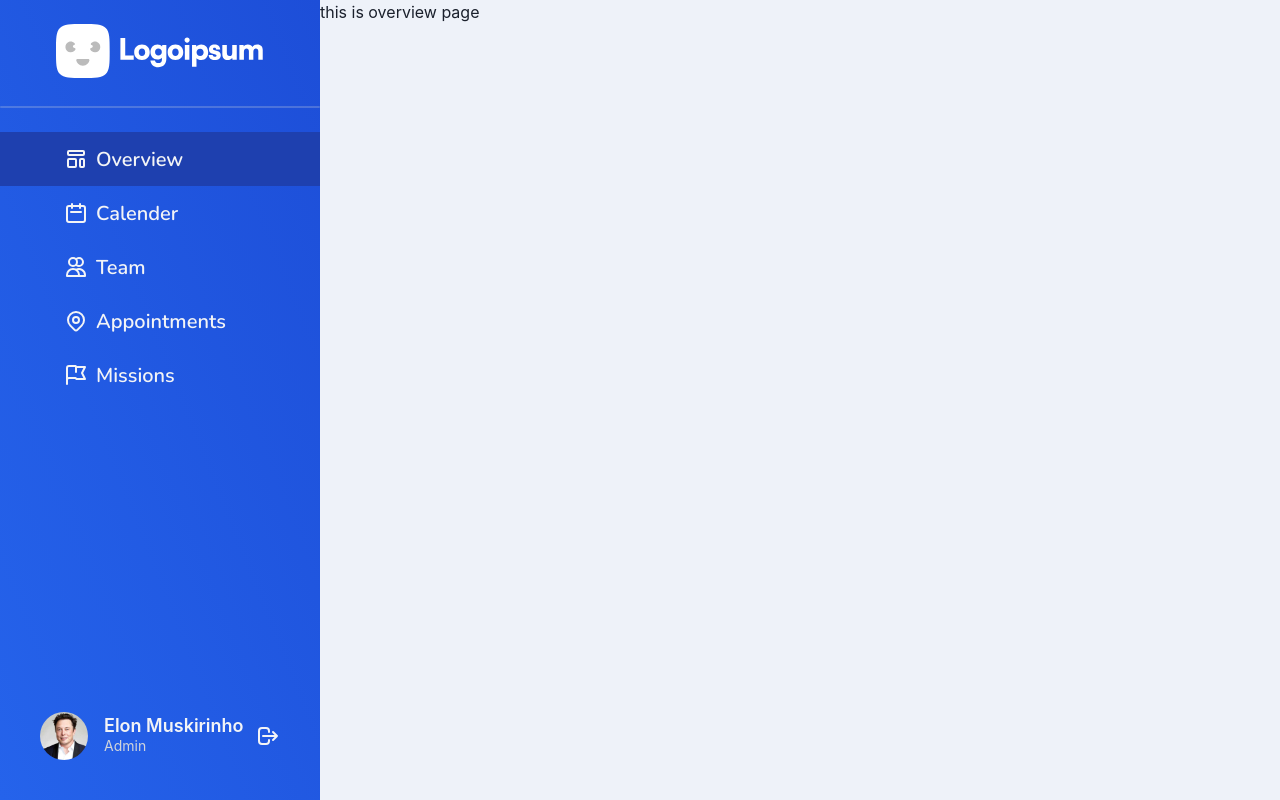
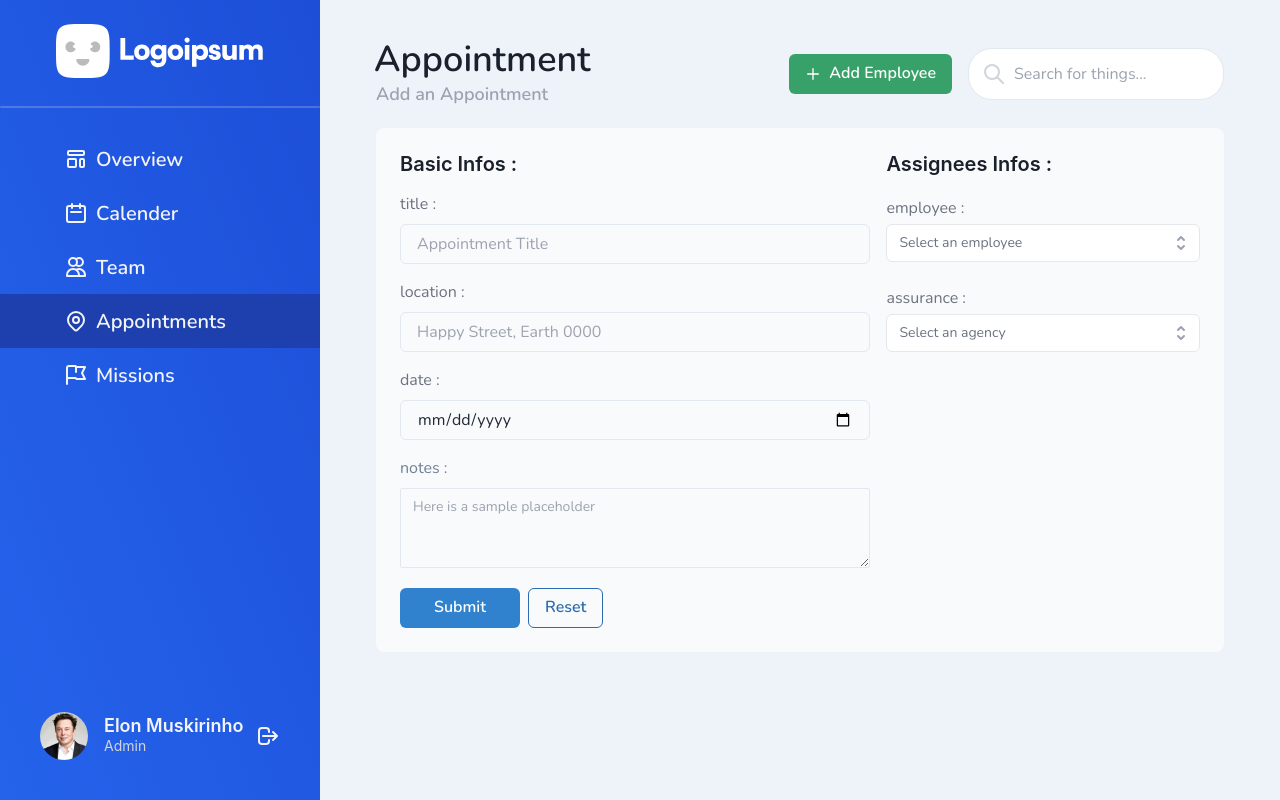
Before and after one commit to firasjaber/rb-expertise, a React (Create React App) app in the folder frontend/: page /appointments/add in a window 1280 px wide. Before the commit this address led to /overview. Built offline with nearby package versions, Linux system fonts and the light colour scheme.

Commit message:
add appointment page ui

```diff
--- /dev/null
+++ b/frontend/src/components/ListInput.tsx
@@ -0,0 +1,80 @@
+import { Fragment } from 'react';
+import { Listbox, Transition } from '@headlessui/react';
+import { CheckIcon, SelectorIcon } from '@heroicons/react/solid';
+
+interface Props {
+  list: any;
+  selected: any;
+  setSelected: any;
+  error: boolean;
+}
+
+export default function ListInput({
+  list,
+  selected,
+  setSelected,
+  error,
+}: Props) {
+  return (
+    <div className='w-full'>
+      <Listbox value={selected} onChange={(data) => setSelected(data)}>
+        <div className='relative mt-1'>
+          <Listbox.Button
+            className={`relative w-full py-2 pl-3 pr-10 text-left bg-white rounded-md  border-gray-200 cursor-default focus:outline-none focus-visible:ring-2 focus-visible:ring-opacity-75 focus-visible:ring-white focus-visible:ring-offset-orange-300 focus-visible:ring-offset-2 focus-visible:border-indigo-500 sm:text-sm ${
+              error ? 'border-2 border-red-500' : 'border'
+            }`}
+          >
+            <span className='block truncate'>{selected.name}</span>
+            <span className='absolute inset-y-0 right-0 flex items-center pr-2 pointer-events-none'>
+              <SelectorIcon
+                className='w-5 h-5 text-gray-400'
+                aria-hidden='true'
+              />
+            </span>
+          </Listbox.Button>
+          <Transition
+            as={Fragment}
+            leave='transition ease-in duration-100'
+            leaveFrom='opacity-100'
+            leaveTo='opacity-0'
+          >
+            <Listbox.Options className='absolute z-10 w-full py-1 mt-1 overflow-auto text-base bg-white rounded-md shadow-lg max-h-60 ring-1 ring-black ring-opacity-5 focus:outline-none sm:text-sm'>
+              {list.map((person: any, personIdx: any) => (
+                <Listbox.Option
+                  key={personIdx}
+                  className={({ active }) =>
+                    `${active ? 'text-amber-900 bg-amber-100' : 'text-gray-900'}
+                          cursor-default select-none relative py-2 pl-10 pr-4`
+                  }
+                  value={person}
+                >
+                  {({ selected, active }) => (
+                    <>
+                      <span
+                        className={`${
+                          selected ? 'font-medium' : 'font-normal'
+                        } block truncate`}
+                      >
+                        {person.name}
+                      </span>
+                      {selected ? (
+                        <span
+                          className={`${
+                            active ? 'text-amber-600' : 'text-amber-600'
+                          }
+                                absolute inset-y-0 left-0 flex items-center pl-3`}
+                        >
+                          <CheckIcon className='w-5 h-5' aria-hidden='true' />
+                        </span>
+                      ) : null}
+                    </>
+                  )}
+                </Listbox.Option>
+              ))}
+            </Listbox.Options>
+          </Transition>
+        </div>
+      </Listbox>
+    </div>
+  );
+}
--- a/frontend/src/containers/Home.tsx
+++ b/frontend/src/containers/Home.tsx
@@ -4,6 +4,7 @@ import {
   Team,
   Appointments,
   EditEmployee,
+  AddAppointment,
 } from 'pages';
 import { Redirect, Route, Switch } from 'react-router-dom';
 import { Overview } from '../pages/Overview';
@@ -28,6 +29,9 @@ const Home = (props: Props) => {
       <Route path='/appointments' exact>
         <Appointments />
       </Route>
+      <Route path='/appointments/add' exact>
+        <AddAppointment />
+      </Route>
       <Route path='/overview' exact>
         <Overview />
       </Route>
--- /dev/null
+++ b/frontend/src/pages/AddAppointment/AddAppointment.tsx
@@ -0,0 +1,16 @@
+import { PageHeader } from 'components/PageHeader';
+import React from 'react';
+import AddAppointmentForm from './AddAppointmentForm';
+
+interface Props {}
+
+const AddAppointment = (props: Props) => {
+  return (
+    <div className='flex flex-col flex-1 p-10 px-14 font-nunito'>
+      <PageHeader title='Appointment' description='Add an Appointment' />
+      <AddAppointmentForm />
+    </div>
+  );
+};
+
+export default AddAppointment;
--- /dev/null
+++ b/frontend/src/pages/AddAppointment/AddAppointmentForm.tsx
@@ -0,0 +1,160 @@
+import { Button, Heading, Text, Textarea } from '@chakra-ui/react';
+import FormikInput from 'components/FormikInput';
+import ListInput from 'components/ListInput';
+import { useFormik } from 'formik';
+import { useState } from 'react';
+import toast from 'react-hot-toast';
+import * as Yup from 'yup';
+
+interface Props {}
+
+const assurance = [
+  { id: -1, name: 'Select an agency' },
+  { id: 1, name: 'STAR Assurances' },
+  { id: 2, name: 'GAT Assurances' },
+  { id: 3, name: 'AMI Assurances' },
+  { id: 4, name: 'Coman Assurances' },
+];
+
+const employeesList = [
+  { id: -1, name: 'Select an employee' },
+  { id: 1, name: 'Elon Muskirinho' },
+  { id: 2, name: 'Firas Jaber' },
+  { id: 3, name: 'Jamila LCK' },
+  { id: 4, name: 'Brahim Niggro' },
+  { id: 5, name: 'Imed Eleven' },
+];
+
+const AddAppointmentForm = (props: Props) => {
+  const [selectedEmployee, setSelectedEmployee] = useState(employeesList[0]);
+  const [selectedAssurance, setSelectedAssurance] = useState(assurance[0]);
+
+  const formik = useFormik({
+    initialValues: {
+      title: '',
+      location: '',
+      date: '',
+      notes: '',
+      employeeId: selectedEmployee.id,
+      assuranceId: selectedAssurance.id,
+    },
+    validationSchema: Yup.object({
+      title: Yup.string().min(3, 'Must be 15 characters or more').required(),
+      location: Yup.string().min(3, 'Must be 15 characters or more').required(),
+      date: Yup.date().required(),
+      notes: Yup.string(),
+      employeeId: Yup.number().moreThan(-1, 'employee is required'),
+      assuranceId: Yup.number().moreThan(-1, 'assurance is required'),
+    }),
+    validateOnBlur: false,
+    validateOnChange: false,
+    onSubmit: (values) => {
+      toast.success('Appointment added succesfully!');
+      console.log(values);
+    },
+  });
+
+  const customHandleEmployeeSelection = (data: any) => {
+    setSelectedEmployee(data);
+    formik.setFieldValue('employeeId', data.id);
+  };
+
+  const customHandleAssuranceSelection = (data: any) => {
+    setSelectedAssurance(data);
+    formik.setFieldValue('assuranceId', data.id);
+  };
+
+  const handleReset = () => formik.resetForm();
+
+  return (
+    <div className='bg-gray-50 p-6 rounded-lg'>
+      <form onSubmit={formik.handleSubmit}>
+        <div className='flex space-x-4'>
+          <div className='w-3/5'>
+            <Heading as='h2' size='md' fontWeight='semibold' mb='4'>
+              Basic Infos :
+            </Heading>
+            <FormikInput
+              formik={formik}
+              field='title'
+              type='text'
+              ph='Appointment Title'
+            />
+            <FormikInput
+              formik={formik}
+              field='location'
+              type='text'
+              ph='Happy Street, Earth 0000'
+            />
+            <FormikInput formik={formik} field='date' type='date' />
+            <Text mb='8px' textColor='gray.500'>
+              notes :{' '}
+            </Text>
+            <Textarea
+              value={formik.values.notes}
+              name='notes'
+              onChange={formik.handleChange}
+              placeholder='Here is a sample placeholder'
+              size='sm'
+            />
+            <div className='space-x-2 mt-5'>
+              <Button
+                type='submit'
+                colorScheme='blue'
+                w='120px'
+                //isLoading={loading}
+              >
+                Submit
+              </Button>
+              <Button
+                type='reset'
+                colorScheme='blue'
+                variant='outline'
+                onClick={handleReset}
+              >
+                Reset
+              </Button>
+            </div>
+          </div>
+          <div className='w-2/5 '>
+            <Heading as='h2' size='md' fontWeight='semibold' mb='4'>
+              Assignees Infos :
+            </Heading>
+            <div className='text-gray-500 mt-5 space-y-6'>
+              <div>
+                employee :
+                <ListInput
+                  list={employeesList}
+                  selected={selectedEmployee}
+                  setSelected={customHandleEmployeeSelection}
+                  error={formik.errors.employeeId ? true : false}
+                />
+                {formik.errors.employeeId && (
+                  <div className='text-red-400 font-semibold mt-1'>
+                    {formik.errors.employeeId}
+                  </div>
+                )}
+              </div>
+              <div>
+                assurance :
+                <ListInput
+                  list={assurance}
+                  selected={selectedAssurance}
+                  setSelected={customHandleAssuranceSelection}
+                  error={formik.errors.assuranceId ? true : false}
+                />
+                {formik.errors.assuranceId && (
+                  <div className='text-red-400 font-semibold mt-1'>
+                    {formik.errors.assuranceId}
+                  </div>
+                )}
+              </div>
+            </div>
+          </div>
+        </div>
+      </form>
+    </div>
+  );
+};
+
+export default AddAppointmentForm;
--- /dev/null
+++ b/frontend/src/pages/AddAppointment/index.ts
@@ -0,0 +1 @@
+export { default as AddAppointment } from './AddAppointment';
--- a/frontend/src/pages/index.ts
+++ b/frontend/src/pages/index.ts
@@ -3,3 +3,4 @@ export { AddEmployee } from './AddEmployee';
 export { EmployeeProfile } from './EmployeeProfile';
 export { Appointments } from './Appointments';
 export { EditEmployee } from './EditEmployee';
+export { AddAppointment } from './AddAppointment';
```
